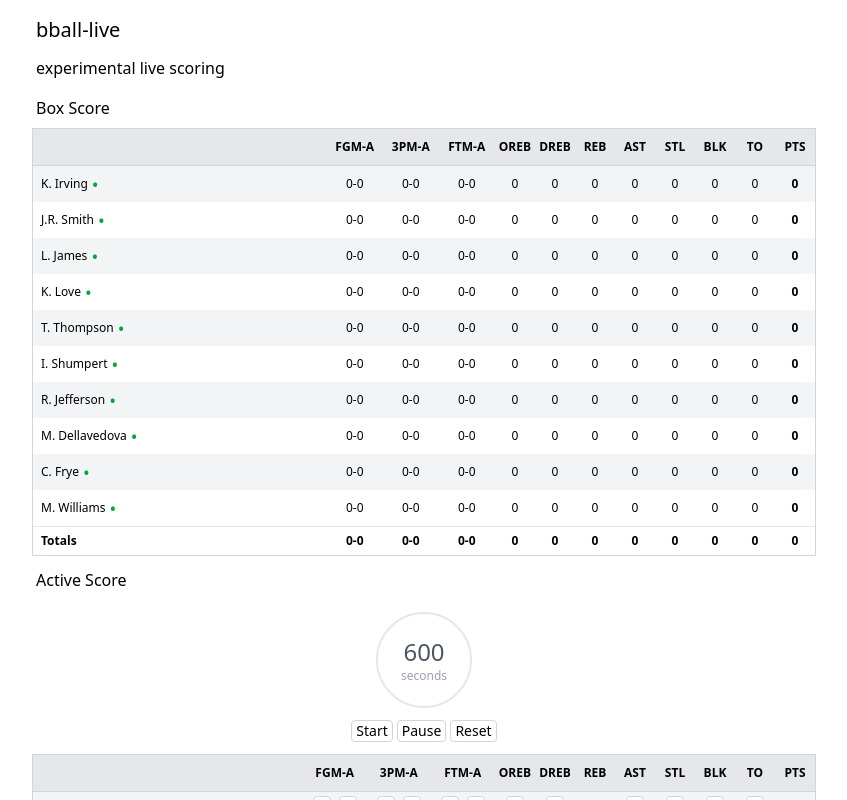
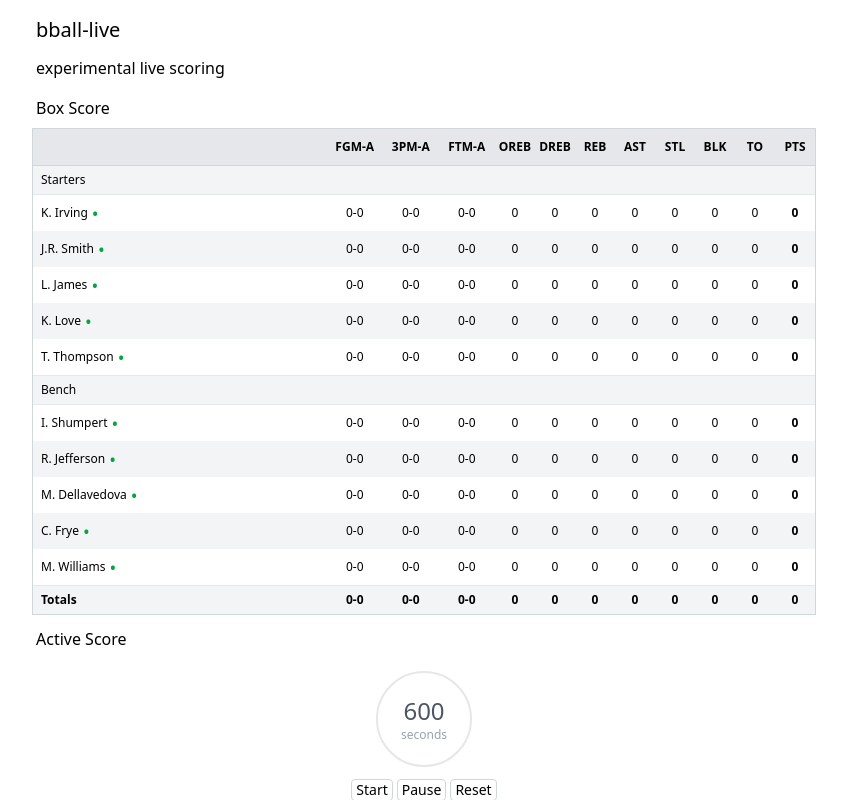
Before and after one commit to ober9k/bball-live, an Angular app: page / in a window 1280 px wide. Shown: the top 800 px of the page, without its empty margins (216-1063 px from the left). Built offline with nearby package versions, Linux system fonts and the light colour scheme.

Commit message:
Added starter and bench player separation (duplication, for now)

```diff
--- a/src/app/components/box-score-table/box-score-table.html
+++ b/src/app/components/box-score-table/box-score-table.html
@@ -17,7 +17,41 @@
     </tr>
     </thead>
     <tbody>
-      @for (playerStatsLog of playerStatsLogs(); track playerStatsLog.id) {
+    <tr class="border-b border-gray-200">
+      <td colspan="99" class="bg-gray-100 px-2 py-1.5 text-xs">
+        <strong class="font-medium">Starters</strong>
+      </td>
+    </tr>
+    @for (playerStatsLog of starterPlayerLogs(); track playerStatsLog.id) {
+      <tr class="odd:bg-gray-100">
+        <td class="w-auto px-2 py-1.5 text-xs">
+          <app-player-name [player]="playerStatsLog.player" [active]="playerStatsLog.active" />
+        </td>
+        <td class="w-14 px-1 py-1.5 text-xs text-center">
+          {{ playerStatsLog.stats.fieldGoalMade_2 }}-{{ playerStatsLog.stats.fieldGoalAttempted_2 }}
+        </td>
+        <td class="w-14 px-1 py-1.5 text-xs text-center">
+          {{ playerStatsLog.stats.fieldGoalMade_3 }}-{{ playerStatsLog.stats.fieldGoalAttempted_3 }}
+        </td>
+        <td class="w-14 px-1 py-1.5 text-xs text-center">
+          {{ playerStatsLog.stats.fieldGoalMade_1 }}-{{ playerStatsLog.stats.fieldGoalAttempted_1 }}
+        </td>
+        <td class="w-10 px-1 py-1.5 text-xs text-center">{{ playerStatsLog.stats.offRebounds }}</td>
+        <td class="w-10 px-1 py-1.5 text-xs text-center">{{ playerStatsLog.stats.defRebounds }}</td>
+        <td class="w-10 px-1 py-1.5 text-xs text-center">{{ playerStatsLog.stats | rebounds }}</td>
+        <td class="w-10 px-1 py-1.5 text-xs text-center">{{ playerStatsLog.stats.assists }}</td>
+        <td class="w-10 px-1 py-1.5 text-xs text-center">{{ playerStatsLog.stats.steals }}</td>
+        <td class="w-10 px-1 py-1.5 text-xs text-center">{{ playerStatsLog.stats.blocks }}</td>
+        <td class="w-10 px-1 py-1.5 text-xs text-center">{{ playerStatsLog.stats.turnovers }}</td>
+        <th class="w-10 px-1 py-1.5 text-xs text-center">{{ playerStatsLog.stats | points }}</th>
+      </tr>
+    }
+    <tr class="border-y border-gray-200">
+      <td colspan="99" class="bg-gray-100 px-2 py-1.5 text-xs">
+        <strong class="font-medium">Bench</strong>
+      </td>
+    </tr>
+    @for (playerStatsLog of benchPlayerLogs(); track playerStatsLog.id) {
       <tr class="odd:bg-gray-100">
         <td class="w-auto px-2 py-1.5 text-xs">
           <app-player-name [player]="playerStatsLog.player" [active]="playerStatsLog.active" />
@@ -43,7 +77,7 @@
     }
     </tbody>
     <tfoot>
-    <tr class="border-t border-gray-200">
+    <tr class="border-t border-gray-200 bg-gray-100">
       <th class="w-auto px-2 py-1.5 text-left text-xs">Totals</th>
       <th class="w-14 px-1 py-1.5 text-xs text-center">
         {{ playerStatsTotals().fieldGoalMade_2 }}-{{ playerStatsTotals().fieldGoalAttempted_2 }}
--- a/src/app/components/box-score-table/box-score-table.ts
+++ b/src/app/components/box-score-table/box-score-table.ts
@@ -51,4 +51,16 @@ export class BoxScoreTable {
       });
   });
 
+  /* temporary... strategy tbd */
+  starterPlayerLogs = computed(() => {
+    return this.playerStatsLogs()
+      .slice(0, 5);
+  });
+
+  /* temporary... strategy tbd */
+  benchPlayerLogs = computed(() => {
+    return this.playerStatsLogs()
+      .slice(5);
+  });
+
 }
```
Lines whose indentation alone changed are shown as unchanged.
